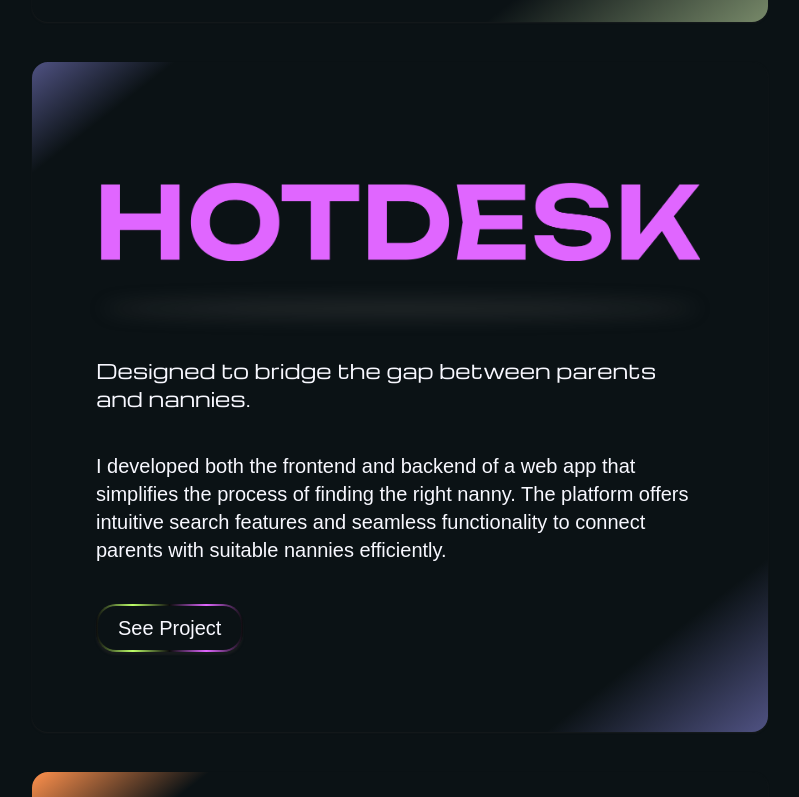
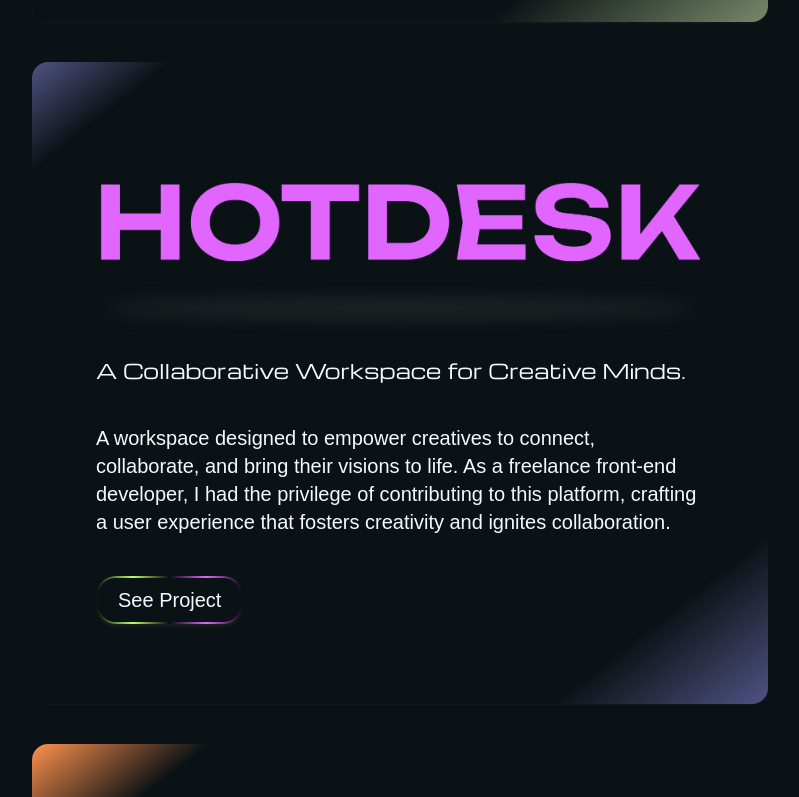
Before and after one commit to Safiyah07/safiyah.dev, a React (Vite) app: page / in a window 1280 px wide. Shown: the part 2000-2797 px from the top of the page, without its empty margins (208-1007 px from the left). Built offline with nearby package versions, Linux system fonts and the light colour scheme; a web font is replaced by a local one.

Commit message:
mock api

```diff
--- a/public/data/projects.json
+++ b/public/data/projects.json
@@ -51,26 +51,31 @@
 		"link": "https://hot-desk-omega.vercel.app/",
 		"mockup": ["/hotdesk-logo.png", "/hotdesk-tab.png", "/hotdesk-desktop.png"],
 		"gradient": "hotdesk",
-		"previewHeader": "Designed to bridge the gap between parents and nannies.",
-		"previewP": "I developed both the frontend and backend of a web app that simplifies the process of finding the right nanny. The platform offers intuitive search features and seamless functionality to connect parents with suitable nannies efficiently.",
+		"previewHeader": "A Collaborative Workspace for Creative Minds.",
+		"previewP": "A workspace designed to empower creatives to connect, collaborate, and bring their visions to life.  As a freelance front-end developer, I had the privilege of contributing to this platform, crafting a user experience that fosters creativity and ignites collaboration.",
 		"desc": "hotdesk website",
 		"role": "Frontend developer",
 		"problem": "Finding a reliable and trustworthy nanny can be a daunting task for parents. Traditional methods often involve time-consuming searches and personal referrals, which may not always yield satisfactory results.",
 		"solution": "Streamline the process of finding a nanny by providing a user-friendly online platform.",
 		"features": [
-			"Easy Registration: I implemented an intuitive registration system that allows parents and nannies to create profiles and sign up effortlessly.",
-			"Intuitive Dashboard: Both parents and nannies have access to a well-organized dashboard for managing their profiles, searching for matches, and communicating.",
-			"Filter Search: Parents can use advanced filters to search for nannies based on location, experience, availability, and specific requirements, such as caring for children with special needs.",
-			"Comprehensive Nanny Profiles: Nanny profiles include detailed information about their qualifications, experience and availability.",
-			"Backend APIs: I developed and integrated several APIs to handle the core functionalities, including user authentication, nanny profiles, and search queries.",
-			"MongoDB Database: The app uses MongoDB to store user and nanny data, ensuring that all information is securely handled and easily accessible, ensuring scalability and flexibility.",
-			"Special Needs Accommodation: The platform offers options for parents to add detailed information about their child's special needs, helping them find nannies with the appropriate skills and experience and nannies are well-informed and prepared."
+			{
+				"list": "Dedicated Workspaces: Hot Desk offers a professional and inspiring environment to focus on individual projects."
+			},
+			{
+				"list": "Collaboration Tools: The platform facilitates seamless communication and idea exchange, fostering a collaborative workflow."
+			},
+			{
+				"list": "Resource Hub: Hot Desk provides access to industry-specific tools and resources, empowering creatives with the right equipment for success."
+			},
+			{
+				"list": "Community Events: Hot Desk fosters networking opportunities through workshops, meetups, and social events."
+			}
 		],
 		"stack": [
 			{ "name": "Tailwind CSS", "icon": "/tailwind.png" },
 			{ "name": "React Js", "icon": "/reactjs.png" }
 		],
-		"outro": "The app delivers both performance and aesthetics. This project reflects my focus on solving real-world problems by combining clean design with robust, scalable code to create a seamless user experience."
+		"outro": "At Hotdesk, creativity meets collaboration, providing a space where ideas can thrive and projects can come to life. Whether you're brainstorming or finalizing your masterpiece, Hotdesk is the place to make it happen."
 	},
 	{
 		"id": 3,
--- a/src/pages/ProjectDisplay.jsx
+++ b/src/pages/ProjectDisplay.jsx
@@ -32,7 +32,7 @@ function ProjectDisplay() {
 				className={`flex flex-col gap-10 px-16 py-10 ${project.gradient} shadow-light-3xl rounded-2xl md:px-10 sm:px-3`}
 			>
 				<div className="flex items-center justify-between">
-					<h1 className="capitalize">{project.name}</h1>
+					<h1 className="capitalize text-[17px]">{project.name}</h1>
 					<a
 						href={project.link}
 						target="_blank"
```
